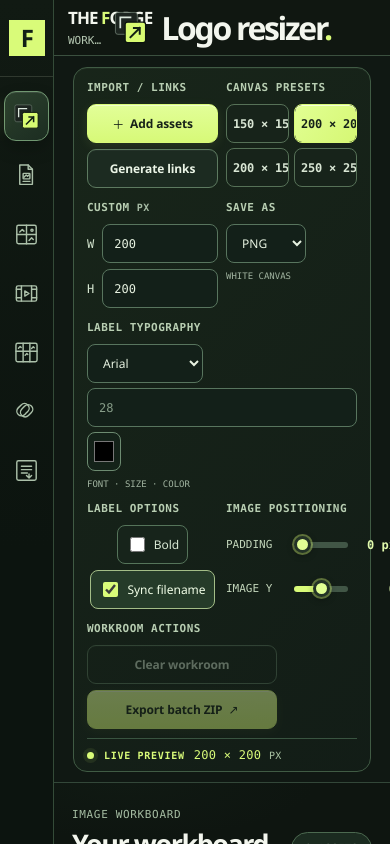
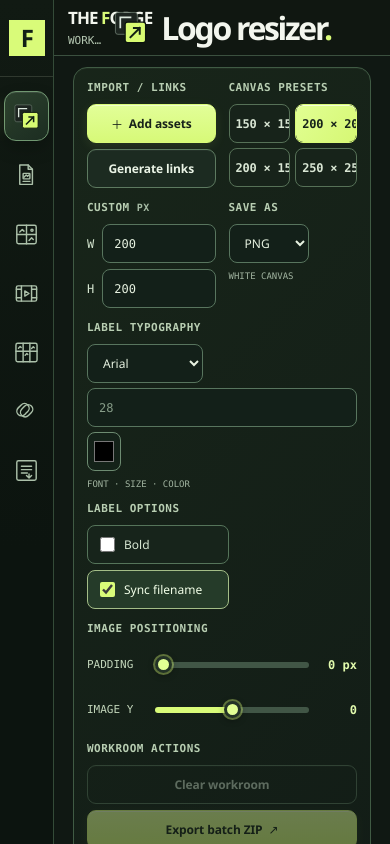
Before and after one commit to Kotaru27/The-Forge, a React (Vite) app: page /#/logo-resizer in a window 390 px wide. Built offline with nearby package versions, Linux system fonts and the light colour scheme; what pica would draw is missing.

Commit message:
fix(logo-resizer): reflow global toolbar at 1024px and preserve all eight groups without overlap

```diff
--- a/src/tools/logo-resizer/logo-resizer-v7.css
+++ b/src/tools/logo-resizer/logo-resizer-v7.css
@@ -279,11 +279,48 @@
   .forge-v7-workroom .forge-v5-command-deck{padding-inline:13px}
   .forge-v7-workroom .forge-v5-control-grid{row-gap:13px}
 }
+@media(min-width:1481px){
+  .forge-v7-workroom .forge-v5-sliders{max-width:500px}
+}
 @media(max-width:1160px){
+  /* Dedicated laptop rhythm: keep all eight control groups in order without collisions. */
+  .forge-v7-workroom .forge-v5-control-grid{
+    grid-template-columns:minmax(132px,1fr) minmax(155px,1.1fr) minmax(190px,1.35fr) minmax(140px,1fr);
+    grid-template-areas:
+      "import presets custom format"
+      "typography typography options export"
+      "position position position position";
+    column-gap:12px;row-gap:15px;
+  }
+  .forge-v7-workroom .forge-v5-position .forge-v5-sliders{
+    display:grid;grid-template-columns:repeat(2,minmax(0,1fr));
+    max-width:none;gap:17px;
+  }
+  .forge-v7-workroom .forge-v5-position .forge-v5-sliders label{
+    width:100%;height:39px;min-height:39px;max-width:none;flex:none;
+  }
+  .forge-v7-workroom .forge-v5-exports{max-width:none}
   .forge-v7-workroom .logo-grid{grid-template-columns:repeat(auto-fill,minmax(250px,1fr))}
   .forge-v7-editor-content{grid-template-columns:minmax(0,1fr) 330px}
   .forge-v7-editor-stage{padding:18px 21px}
   .forge-v7-workroom .forge-v7-inspector-fields{padding:15px 19px 20px}
+}
+@media(max-width:850px){
+  .forge-v7-workroom .forge-v5-control-grid{
+    grid-template-columns:repeat(2,minmax(0,1fr));
+    grid-template-areas:
+      "import presets"
+      "custom format"
+      "typography typography"
+      "options options"
+      "position position"
+      "export export";
+    gap:13px;
+  }
+  .forge-v7-workroom .forge-v5-import,.forge-v7-workroom .forge-v5-exports{max-width:none}
+  .forge-v7-workroom .forge-v5-position .forge-v5-sliders{grid-template-columns:1fr;gap:6px}
+  .forge-v7-workroom .forge-v5-options .forge-v5-checkboxes{display:flex;flex-direction:row;flex-wrap:wrap}
+  .forge-v7-workroom .forge-v5-options .forge-v5-checkboxes label{min-width:142px}
 }
 @media(max-width:900px){
   .forge-v7-editor-content{grid-template-columns:minmax(0,1fr) 315px}
```
